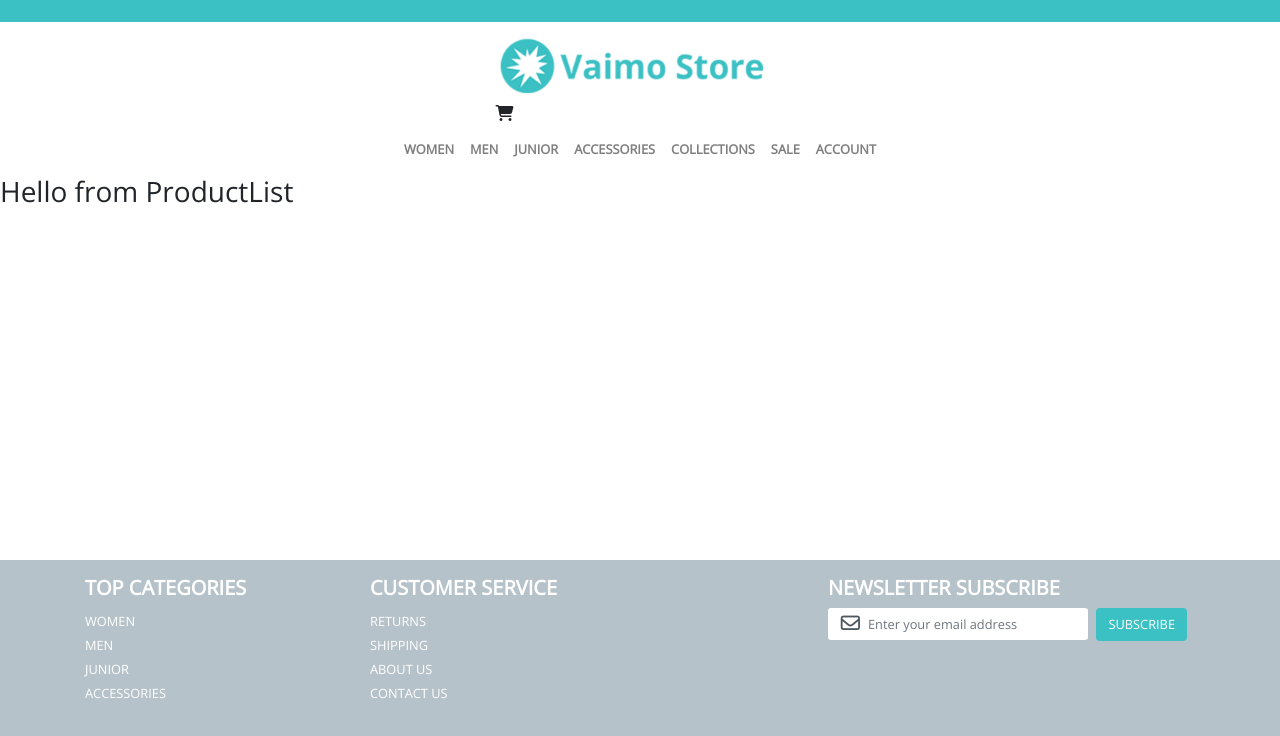
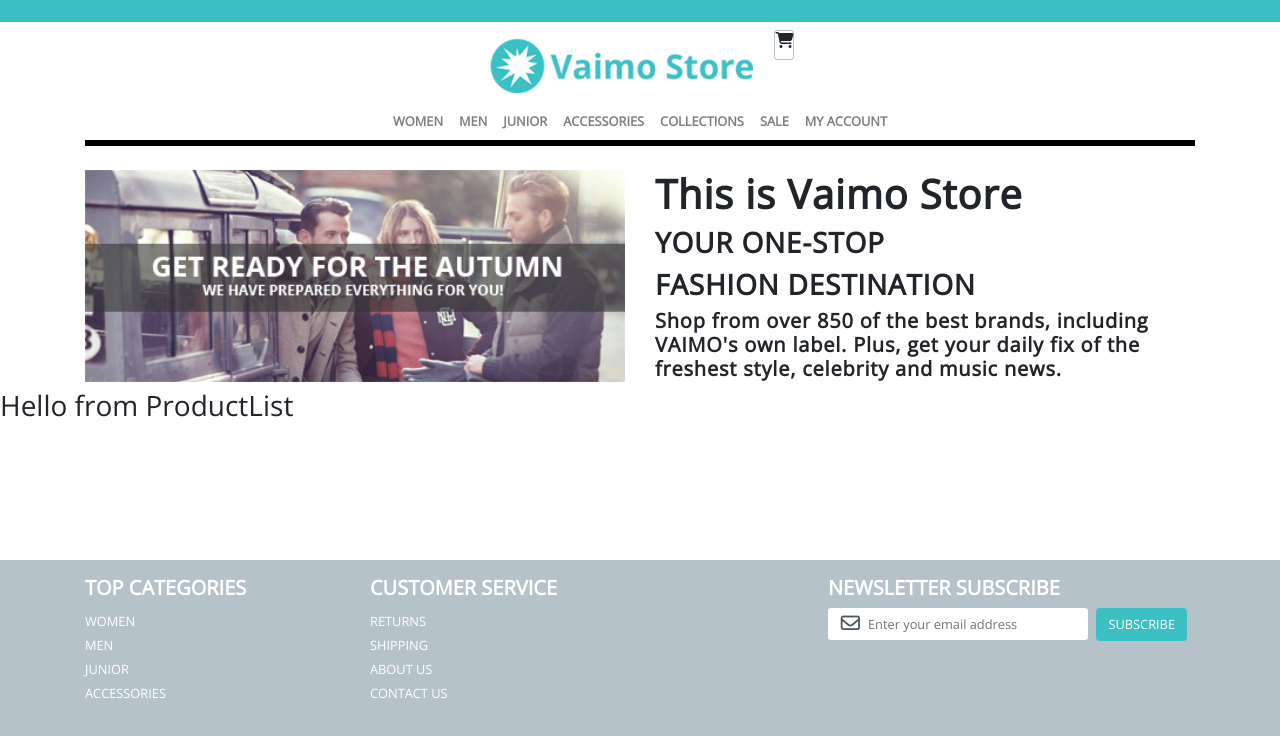
Before and after one commit to sobhanniroula/code-assignment-1, a React (Create React App) app in the folder code-assignment-1/: page / in a window 1280 px wide. Shown: the top 736 px of the page. Built offline with nearby package versions, Linux system fonts and the light colour scheme.

Commit message:
Adding Vaimo Ad section

```diff
--- a/code-assignment-1/src/App.css
+++ b/code-assignment-1/src/App.css
@@ -5,6 +5,7 @@
   --iconGray: #4c565f;
   --captionBlack: #71706e;
   --redColor: #f00;
+  --fullBlack: #000;
 }
 
 html{
@@ -31,13 +32,13 @@
   flex-direction: column;
 }
 
-.brand-logo {
-  height: 4rem;
+.nav-top {
+  display: flex;
+  justify-content: space-between;
 }
 
-.navbar-top {
-  display: flex;
-  justify-content: space-between;
+.nav-bottom {
+
 }
 
 .nav-bottom .nav-item {
@@ -51,9 +52,50 @@
   color: var(--redColor) !important;
 }
 
+.brand-logo {
+  height: 4rem;
+}
+
 .ul-bottom-nav {
   display: flex;
   justify-content: space-between;
+}
+
+.black-bar {
+  height: 0.4rem;
+  width: 103%;
+  background-color: var(--fullBlack);
+
+}
+
+
+/* cart section  */
+.cart {
+  display: flex;
+  align-items: center;
+  border: 0.05rem solid var(--footerGray);
+  border-radius: 0.2rem;
+  top: 1rem;
+}
+
+
+/* Vaimo Ad Section  */
+.vaimo-ad {
+  margin-top: 1rem;
+}
+
+.vaimo-ad-desc h1, .vaimo-ad-desc h3, .vaimo-ad-desc h5 {
+  font-weight: bolder;
+  letter-spacing: 0.05rem;
+}
+
+.vaimo-ad-desc h1, .vaimo-ad-desc h5  {
+  text-transform: none;
+}
+
+.get-ready-img {
+  width: 100%;
+  height: auto;
 }
 
 
@@ -124,6 +166,7 @@
 
 
 
+
 /* All media queries */
 
 /* for small screens  */
@@ -152,11 +195,18 @@
   .subs-icon {
     left: 0.5rem;
   }
+
+  .cart {
+    height: 2rem;
+    width: 2rem;
+    background-color: var(--footerGray);
+    justify-content: center;
+  }
 }
 
 
 /* for big screens  */
-@media all and (min-width: 960px) {
+@media all and (min-width: 940px) {
   html{
     position: relative;
     min-height: 100%;
--- a/code-assignment-1/src/App.js
+++ b/code-assignment-1/src/App.js
@@ -5,6 +5,7 @@
 import Footer from './components/Footer';
 import TopBar from './components/TopBar';
 import ProductList from './components/ProductList';
+import VaimoAd from './components/VaimoAd';
 
 
 export default class App extends Component {
@@ -13,6 +14,7 @@
       <React.Fragment>
         <TopBar />
         <Navbar />
+        <VaimoAd />
         <ProductList />
         <Footer />
       </React.Fragment>
--- a/code-assignment-1/src/components/Cart.js
+++ b/code-assignment-1/src/components/Cart.js
@@ -3,8 +3,9 @@
 export default class Cart extends Component {
     render() {
         return (
-            <div>
+            <div className="cart">
                 <h6><i className="fas fa-shopping-cart"></i></h6>
+
             </div>
         )
     }
--- a/code-assignment-1/src/components/Navbar.js
+++ b/code-assignment-1/src/components/Navbar.js
@@ -7,14 +7,19 @@
             <React.Fragment>
                 <div className="container">
                     <nav className="navbar navbar-expand-lg navbar-light">
+
                         <div className="nav-top">
+                            <div className="nav-top-logo">
                                 <a className="navbar-brand" href="/">
                                     <img src="/img/logo.png" alt="Brand" className="brand-logo" />
                                 </a>
+                            </div>
+                            <div className="nav-top-cart">
                                 <Cart />
                                 <button className="navbar-toggler ml-auto hidden-sm-up float-xs-right bg-light" type="button" data-toggle="collapse" data-target="#navbarTogglerDemo01" aria-controls="navbarTogglerDemo01" aria-expanded="false" aria-label="Toggle navigation">
                                     <span className="navbar-toggler-icon"></span>
                                 </button>
+                            </div>
                         </div>
 
                         <div className="collapse navbar-collapse nav-bottom" id="navbarTogglerDemo01">
@@ -41,11 +46,13 @@
 
                             <ul className="navbar-nav">
                             <li className="nav-item">
-                                    <a className="nav-link" href="/">Account</a>
+                                    <a className="nav-link" href="/">My Account</a>
                                 </li>
                             </ul>
 
                         </div>
+
+                        <div className="black-bar"></div>
                     </nav>
                 </div>
 
--- /dev/null
+++ b/code-assignment-1/src/components/VaimoAd.js
@@ -0,0 +1,23 @@
+import React, { Component } from 'react'
+
+export default class VaimoAd extends Component {
+    render() {
+        return (
+            <div className="vaimo-ad">
+                <div className="container">
+                    <div className="row">
+                        <div className="col-md-6">
+                            <img src="/img/get-ready.jpg" alt="Winter" className="get-ready-img"/>
+                        </div>
+                        <div className="col-md-6 vaimo-ad-desc">
+                            <h1>This is Vaimo Store</h1>
+                            <h3>Your one-stop</h3>
+                            <h3>Fashion destination</h3>
+                            <h5>Shop from over 850 of the best brands, including VAIMO's own label. Plus, get your daily fix of the freshest style, celebrity and music news.</h5>
+                        </div>
+                    </div>
+                </div>
+            </div>
+        )
+    }
+}
```
Also changed, not shown: code-assignment-1/public/img/get-ready.jpg (added). Lines whose indentation alone changed are shown as unchanged.
